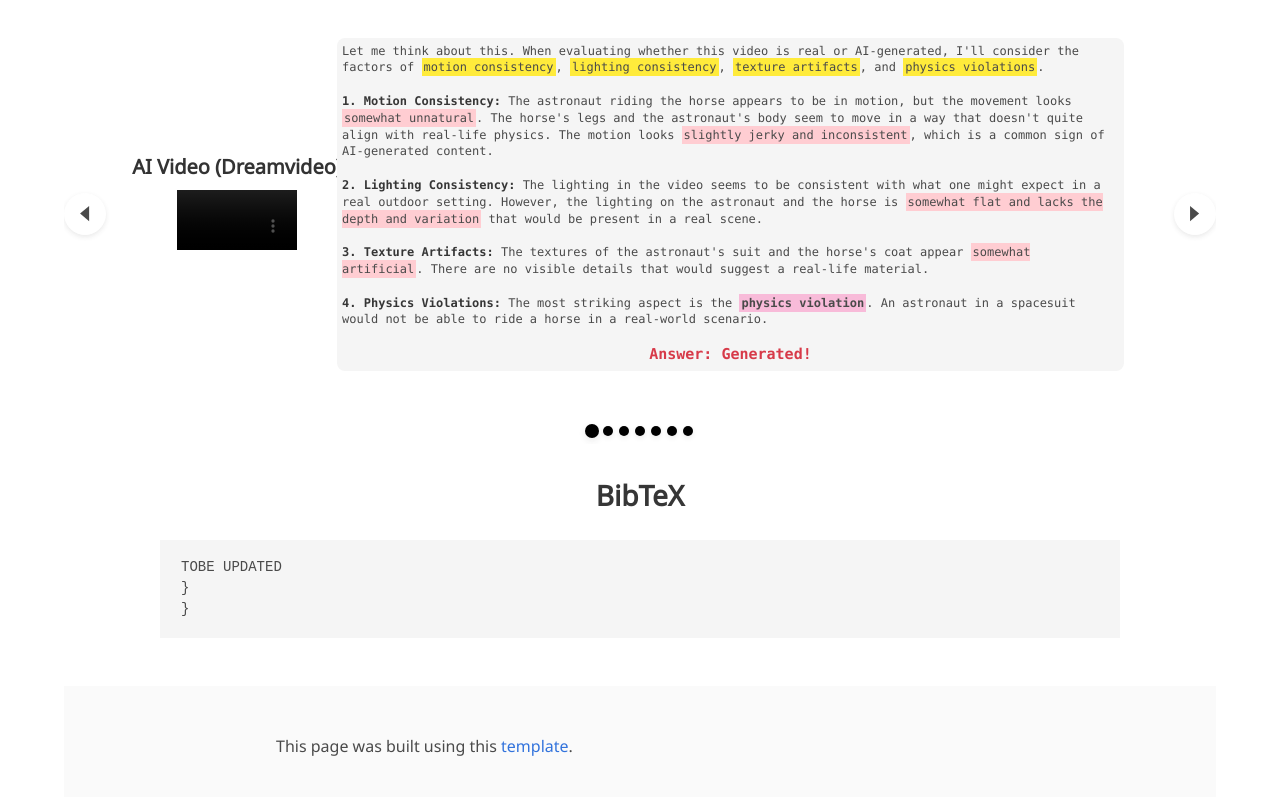
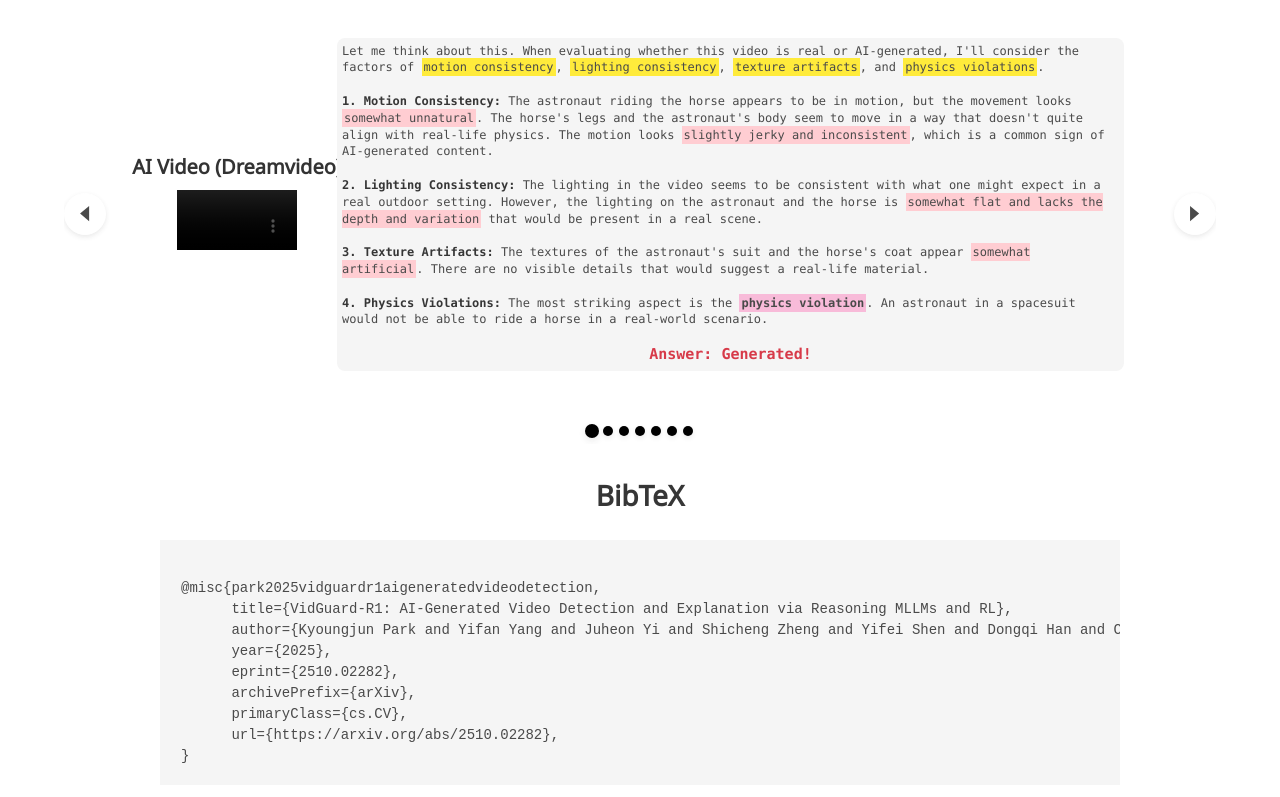
Before and after one commit to VidGuard-R1/vidguard-r1, a plain HTML site: page index.html in a window 1280 px wide. Shown: the part 2000-2797 px from the top of the page. Drawn offline with nearby package versions, Linux system fonts and the light colour scheme; grey boxes are pictures that could not be loaded; some icons are missing; a web font is replaced by a local one.

Commit message:
Update index.html

```diff
--- a/index.html
+++ b/index.html
@@ -131,7 +131,7 @@
                   <a href="" target="_blank"
                   class="external-link button is-normal is-rounded is-dark">
                   <span class="icon">
-                    <i class="ai ai-arxiv"></i>
+                    <i class="ai ai-arxiv">https://arxiv.org/abs/2510.02282</i>
                   </span>
                   <span>arXiv</span>
                 </a>
@@ -358,9 +358,17 @@
       <div class="columns is-centered has-text-centered">
       <h2 class="title">BibTeX</h2>
       </div>
-      <pre><code>TOBE UPDATED
+      <pre><code>
+@misc{park2025vidguardr1aigeneratedvideodetection,
+      title={VidGuard-R1: AI-Generated Video Detection and Explanation via Reasoning MLLMs and RL},
+      author={Kyoungjun Park and Yifan Yang and Juheon Yi and Shicheng Zheng and Yifei Shen and Dongqi Han and Caihua Shan and Muhammad Muaz and Lili Qiu},
+      year={2025},
+      eprint={2510.02282},
+      archivePrefix={arXiv},
+      primaryClass={cs.CV},
+      url={https://arxiv.org/abs/2510.02282},
 }
-}</code></pre>
+</code></pre>
     </div>
 </section>
 <!--End BibTex citation -->
```
